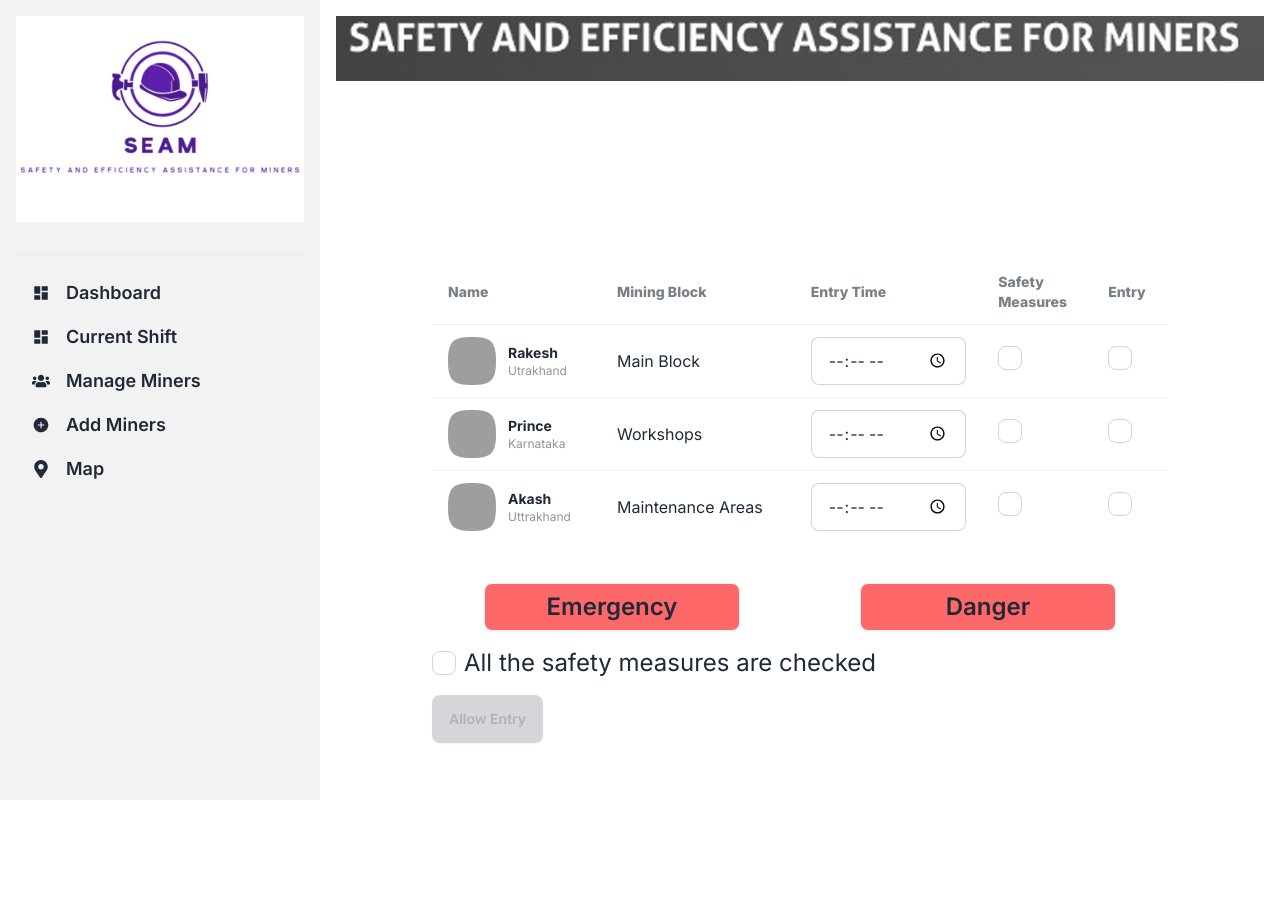
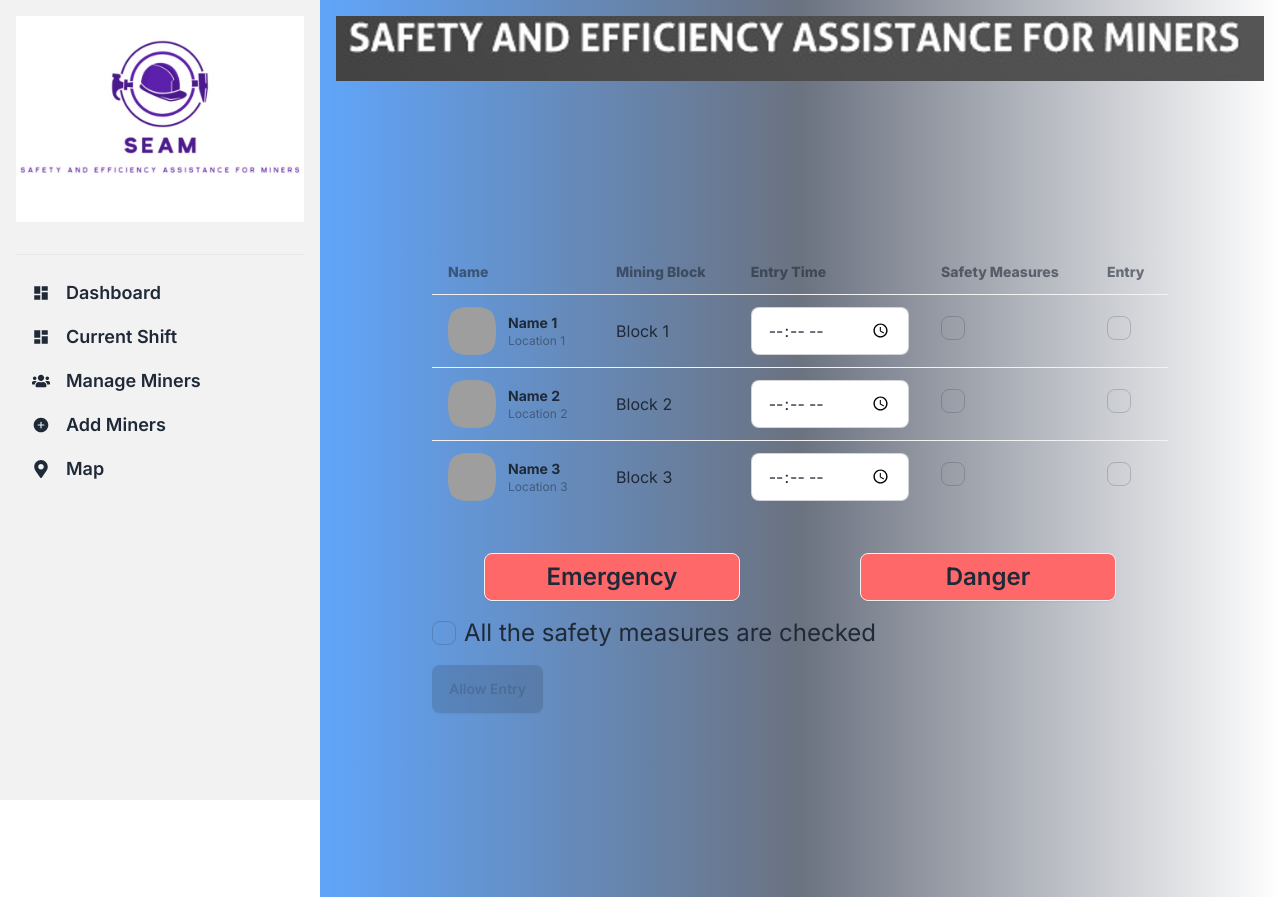
Before and after one commit to alokmishra1807/Sih, a React (Vite) app: page /dashboard/current in a window 1280 px wide. Built offline with nearby package versions, Linux system fonts and the light colour scheme; grey boxes are pictures that could not be loaded.

Commit message:
ui improved

```diff
--- a/package.json
+++ b/package.json
@@ -10,6 +10,7 @@
     "preview": "vite preview"
   },
   "dependencies": {
+    "framer-motion": "^11.5.4",
     "react": "^18.3.1",
     "react-dom": "^18.3.1",
     "react-icons": "^5.3.0",
--- a/src/components/Current.jsx
+++ b/src/components/Current.jsx
@@ -1,20 +1,33 @@
-import React, { useState } from 'react'
-import main2 from "/main2.png"
+import React, { useState } from 'react';
+import main2 from "/main2.png";
 
 const Current = () => {
+  const [isChecked, setIsChecked] = useState(false);
+  const [rowChecks, setRowChecks] = useState([
+    { safety: false, entry: false },
+    { safety: false, entry: false },
+    { safety: false, entry: false }
+  ]);
 
-  const [isChecked, setIsChecked] = useState(false);
-
-
-  const handleCheckboxChange = () => {
-    setIsChecked(!isChecked);
+  const handleCheckboxChange = (rowIndex, checkboxType) => {
+    const updatedRowChecks = rowChecks.map((row, index) =>
+      index === rowIndex ? { ...row, [checkboxType]: !row[checkboxType] } : row
+    );
+    setRowChecks(updatedRowChecks);
   };
 
+  const handleButtonClick = () => {
+    const allChecked = rowChecks.every(row => row.safety && row.entry);
+    if (allChecked) {
+      alert("Entry allowed. Safety measures are confirmed.");
+    } else {
+      alert("Please ensure all safety measures are confirmed before allowing entry.");
+    }
+  };
 
-  const handleButtonClick = () => {
-    if (isChecked) {
-      alert("Entry allowed. Safety measures are confirmed.");
-    }
+  const handleSafetyCheck = () => {
+    const allChecked = rowChecks.every(row => row.safety);
+    setIsChecked(allChecked);
   };
 
   return (
@@ -24,7 +37,7 @@ const Current = () => {
       </div>
 
       <div className="min-h-screen flex flex-col items-center justify-center">
-        <div className="w-full max-w-screen-2xl container mx-auto xl:px-24 px-4 pt-10">
+        <div className="w-full max-w-screen-2xl container mx-auto xl:px-24 px-4">
 
           <div className="overflow-x-auto">
             <table className="table w-full">
@@ -34,13 +47,13 @@ const Current = () => {
                   <th className="text-xs md:text-sm lg:text-l font-extrabold">Name</th>
                   <th className="text-xs md:text-sm lg:text-l font-extrabold">Mining Block</th>
                   <th className="text-xs md:text-sm lg:text-l font-extrabold">Entry Time</th>
-                  <th className="text-xs md:text-sm lg:text-l font-extrabold">Safety<br /> Measures</th>
+                  <th className="text-xs md:text-sm lg:text-l font-extrabold">Safety Measures</th>
                   <th className="text-xs md:text-sm lg:text-l font-extrabold">Entry</th>
                 </tr>
               </thead>
               <tbody>
-                {/* row 1 */}
-                <tr>
+                {rowChecks.map((row, rowIndex) => (
+                  <tr key={rowIndex}>
                     <td>
                       <div className="flex items-center gap-3">
                         <div className="avatar">
@@ -52,94 +65,37 @@ const Current = () => {
                           </div>
                         </div>
                         <div>
-                        <div className="font-bold text-xs md:text-sm">Rakesh</div>
-                        <div className="text-xs opacity-50">Utrakhand</div>
+                          <div className="font-bold text-xs md:text-sm">Name {rowIndex + 1}</div>
+                          <div className="text-xs opacity-50">Location {rowIndex + 1}</div>
                         </div>
                       </div>
                     </td>
-                  <td className="text-xs md:text-sm lg:text-base">Main Block</td>
+                    <td className="text-xs md:text-sm lg:text-base">Block {rowIndex + 1}</td>
                     <td>
                       <input type="time" className="input input-bordered w-full" />
                     </td>
                     <td>
                       <label>
-                      <input type="checkbox" className="checkbox" />
+                        <input
+                          type="checkbox"
+                          className="checkbox"
+                          checked={row.safety}
+                          onChange={() => handleCheckboxChange(rowIndex, 'safety')}
+                        />
                       </label>
                     </td>
                     <td>
                       <label>
-                      <input type="checkbox" className="checkbox" />
+                        <input
+                          type="checkbox"
+                          className="checkbox"
+                          checked={row.entry}
+                          onChange={() => handleCheckboxChange(rowIndex, 'entry')}
+                        />
                       </label>
                     </td>
                   </tr>
-
-                {/* row 2 */}
-                <tr>
-                  <td>
-                    <div className="flex items-center gap-3">
-                      <div className="avatar">
-                        <div className="mask mask-squircle h-8 w-8 md:h-12 md:w-12">
-                          <img
-                            src="https://cdn.vectorstock.com/i/preview-1x/68/01/engineer-avatar-worker-architect-construction-vector-24016801.jpg"
-                            alt="Avatar"
-                          />
-                        </div>
-                      </div>
-                      <div>
-                        <div className="font-bold text-xs md:text-sm">Prince</div>
-                        <div className="text-xs opacity-50">Karnataka</div>
-                      </div>
-                    </div>
-                  </td>
-                  <td className="text-xs md:text-sm lg:text-base">Workshops</td>
-                  <td>
-                    <input type="time" className="input input-bordered w-full" />
-                  </td>
-                  <td>
-                    <label>
-                      <input type="checkbox" className="checkbox" />
-                    </label>
-                  </td>
-                  <td>
-                    <label>
-                      <input type="checkbox" className="checkbox" />
-                    </label>
-                  </td>
-                </tr>
-
-                {/* row 3 */}
-                <tr>
-                  <td>
-                    <div className="flex items-center gap-3">
-                      <div className="avatar">
-                        <div className="mask mask-squircle h-8 w-8 md:h-12 md:w-12">
-                          <img
-                            src="https://cdn.vectorstock.com/i/preview-1x/68/01/engineer-avatar-worker-architect-construction-vector-24016801.jpg"
-                            alt="Avatar"
-                          />
-                        </div>
-                      </div>
-                      <div>
-                        <div className="font-bold text-xs md:text-sm">Akash</div>
-                        <div className="text-xs opacity-50">Uttrakhand</div>
-                      </div>
-                    </div>
-                  </td>
-                  <td className="text-xs md:text-sm lg:text-base">Maintenance Areas</td>
-                  <td>
-                    <input type="time" className="input input-bordered w-full" />
-                  </td>
-                  <td>
-                    <label>
-                      <input type="checkbox" className="checkbox" />
-                    </label>
-                  </td>
-                  <td>
-                    <label>
-                      <input type="checkbox" className="checkbox" />
-                    </label>
-                  </td>
-                </tr>
+                ))}
               </tbody>
             </table>
           </div>
@@ -153,12 +109,11 @@ const Current = () => {
             <input
               type="checkbox"
               className="checkbox"
-              onChange={handleCheckboxChange}
+              onChange={handleSafetyCheck}
               checked={isChecked}
             />
             <h1 className="text-sm md:text-base lg:text-2xl font-normal">All the safety measures are checked</h1>
           </div>
-
 
           <button
             className={`btn btn-primary mt-4 ${!isChecked ? 'btn-disabled' : ''}`}
--- a/src/components/Dashboard.jsx
+++ b/src/components/Dashboard.jsx
@@ -28,7 +28,7 @@ const Dashboard = () => {
         >
           View All Options
         </label>
-        <main className="p-4 flex-1">
+        <main className="p-4 flex-1 bg-gradient-to-r from-blue-400 via-gray-500">
           <Outlet /> {/* Render nested routes here */}
         </main>
       </div>
--- a/src/components/Details.jsx
+++ b/src/components/Details.jsx
@@ -1,36 +1,64 @@
 import React from 'react';
+import { motion } from 'framer-motion';
 
 const Details = () => {
   return (
     <div className="max-w-screen-2xl container mx-auto xl:px-24 px-4 lg:flex-col items-center justify-center">
-        <div className="flex justify-center items-center h-40 bg-gray-400 border-2 pt-10">
-  <h1 className="font-extrabold text-center text-xl lg:text-2xl">
-    Miners Safety Is Of Atmost Importance
-  </h1>
-</div>
-      <div className="card card-side bg-base-100 shadow-xl mt-16 lg:mt-[9rem] flex flex-col lg:flex-row">
 
-        {/* Image Section */}
-        <figure className="flex-shrink-0">
+
+      <motion.div
+        className="flex justify-center items-center h-40 bg-gray-400 border-2 pt-10"
+        initial={{ opacity: 0, y: -50 }}
+        animate={{ opacity: 1, y: 0 }}
+        transition={{ duration: 1, delay: 0.2 }}
+      >
+        <h1 className="font-extrabold text-center text-xl lg:text-2xl">
+          Miners Safety Is Of Atmost Importance
+        </h1>
+      </motion.div>
+
+
+      <motion.div
+        className="card card-side bg-base-100 shadow-xl mt-16 lg:mt-[9rem] flex flex-col lg:flex-row"
+        initial={{ opacity: 0, x: -50 }}
+        animate={{ opacity: 1, x: 0 }}
+        transition={{ duration: 1, delay: 0.5 }}
+      >
+        {/* Image Section with Animation */}
+        <motion.figure
+          className="flex-shrink-0"
+          initial={{ opacity: 0 }}
+          animate={{ opacity: 1 }}
+          transition={{ duration: 1, delay: 0.8 }}
+        >
           <img
             className="h-[15rem] w-full lg:h-[20rem] lg:w-[15rem] object-cover"
             src="https://media.gettyimages.com/id/96390221/photo/coal-worker-with-handful-of-coal.jpg?s=612x612&w=0&k=20&c=LuwxDlhNKatfqTSlLw3aGp4lbQ9pF8a82B6HvINhBpw="
             alt="Miner"
           />
-        </figure>
+        </motion.figure>
 
-        {/* Card Content */}
-        <div className="card-body bg-gray-300 lg:h-[20rem] lg:w-[25rem] p-4 lg:p-8">
-          <h2 className="card-title text-xl lg:text-2xl">Total Number of Miners - 200</h2>
+        {/* Card Content with Sequential Animation */}
+        <motion.div
+          className="card-body bg-gray-300 lg:h-[20rem] lg:w-[25rem] p-4 lg:p-8"
+          initial={{ opacity: 0, x: 50 }}
+          animate={{ opacity: 1, x: 0 }}
+          transition={{ duration: 1, delay: 1 }}
+        >
+          <h2 className="card-title text-xl lg:text-2xl">
+            Total Number of Miners - 200
+          </h2>
           <hr className="my-2" />
-          <h3 className="card-title mt-5 text-lg lg:text-xl">Total Number of Miners in current shift - 30</h3>
+          <h3 className="card-title mt-5 text-lg lg:text-xl">
+            Total Number of Miners in current shift - 30
+          </h3>
           <hr className="my-2" />
-          <h2 className="card-title mt-5 text-lg lg:text-xl">Total Number of Miners in next shift - 24</h2>
+          <h2 className="card-title mt-5 text-lg lg:text-xl">
+            Total Number of Miners in next shift - 24
+          </h2>
           <hr className="my-2" />
-                 </div>
-
-      </div>
-
+        </motion.div>
+      </motion.div>
     </div>
   );
 };
```
Also changed, not shown: src/components/Admin.jsx (+43 -19 lines), 1 other file (tests, documents, lock files or other folders). Lines whose indentation alone changed are shown as unchanged.
